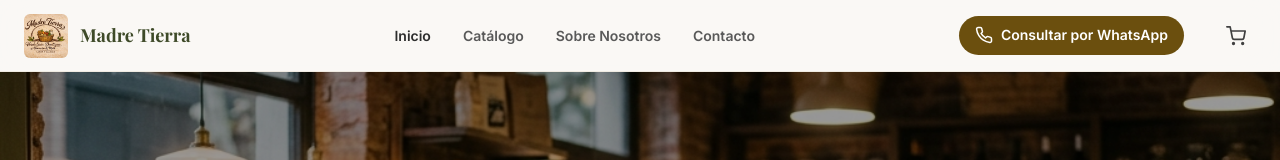
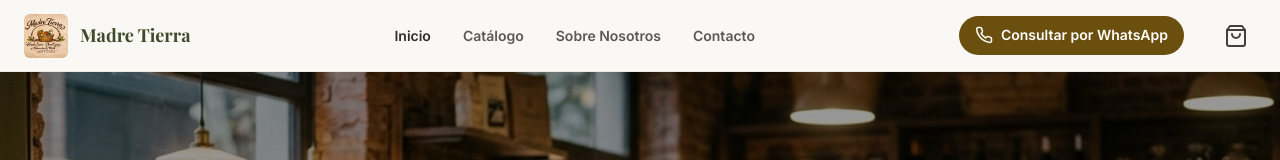
Before and after one commit to PauloAcca/catalogo-madre-tierra, a Next.js app in the folder frontend/: page / in a window 1280 px wide. Shown: the top 160 px of the page. Built offline with nearby package versions, Linux system fonts and the light colour scheme; no server answers; a web font is replaced by a local one.

Commit message:
feat: add price visibility toggle via environment variable, update cart icon, and refine map embed URL

```diff
--- a/frontend/src/components/home/ContactSection.tsx
+++ b/frontend/src/components/home/ContactSection.tsx
@@ -72,7 +72,7 @@ export default function ContactSection() {
           <div className="contact-right-col">
             <div className="contact-map-card">
               <iframe
-                src="https://www.google.com/maps/embed?pb=!1m18!1m12!1m3!1m3!1d3287.164823902307!2d-58.520448184772185!3d-34.4987010804868!2m3!1f0!2f0!3f0!3m2!1i1024!2i768!4f13.1!3m3!1m2!1s0x95bcb193496c0993%3A0xc47e30d17e9bb4fa!2sJuan%20Jos%C3%A9%20D%C3%ADaz%20935%2C%20San%20Isidro%2C%20Provincia%20de%20Buenos%20Aires!5e0!3m2!1ses-419!2sar!4v1700000000000!5m2!1ses-419!2sar"
+                src="https://maps.google.com/maps?q=Juan+Jose+Diaz+935,+San+Isidro&t=&z=15&ie=UTF8&iwloc=&output=embed"
                 width="100%"
                 height="100%"
                 style={{ border: 0, position: 'absolute', inset: 0 }}
--- a/frontend/src/components/layout/CartSidebar.tsx
+++ b/frontend/src/components/layout/CartSidebar.tsx
@@ -5,6 +5,7 @@ import { useEffect } from 'react';
 
 export default function CartSidebar() {
   const { items, isCartOpen, setIsCartOpen, updateQuantity, removeFromCart, cartTotal } = useCart();
+  const showPrices = process.env.NEXT_PUBLIC_SHOW_PRICES !== 'false';
 
   // Bloquear el scroll del body cuando el carrito está abierto
   useEffect(() => {
@@ -31,7 +32,9 @@ export default function CartSidebar() {
     items.forEach(item => {
       text += `- ${item.quantity}x ${item.product.nombre}\n`;
     });
+    if (showPrices) {
       text += `\n*Total estimado: ${formattedTotal}*`;
+    }
     return text;
   };
 
@@ -77,9 +80,11 @@ export default function CartSidebar() {
                 </div>
                 <div className="cart-item-info">
                   <h4>{item.product.nombre}</h4>
+                  {showPrices && (
                     <p className="cart-item-price">
                       {item.product.precio ? `$${item.product.precio}` : 'Consultar'}
                     </p>
+                  )}
                   <div className="cart-item-controls">
                     <button onClick={() => updateQuantity(item.product.id, item.quantity - 1)}>-</button>
                     <span>{item.quantity}</span>
@@ -99,10 +104,12 @@ export default function CartSidebar() {
 
         {items.length > 0 && (
           <div className="cart-footer">
+            {showPrices && (
               <div className="cart-total">
                 <span>Total Estimado:</span>
                 <span>{formattedTotal}</span>
               </div>
+            )}
             <div className="cart-actions">
               <button className="cart-btn-secondary" onClick={handleCopy}>
                 Copiar Lista
--- a/frontend/src/components/layout/Navbar.tsx
+++ b/frontend/src/components/layout/Navbar.tsx
@@ -65,10 +65,10 @@ export default function Navbar() {
           </a>
 
           <button className="navbar-btn-cart" aria-label="Carrito" onClick={() => setIsCartOpen(true)}>
-            <svg width="20" height="20" viewBox="0 0 24 24" fill="none" stroke="currentColor" strokeWidth="2" strokeLinecap="round" strokeLinejoin="round">
-              <circle cx="9" cy="21" r="1"></circle>
-              <circle cx="20" cy="21" r="1"></circle>
-              <path d="M1 1h4l2.68 13.39a2 2 0 0 0 2 1.61h9.72a2 2 0 0 0 2-1.61L23 6H6"></path>
+            <svg width="24" height="24" viewBox="0 0 24 24" fill="none" stroke="currentColor" strokeWidth="2" strokeLinecap="round" strokeLinejoin="round">
+              <path d="M6 2 3 6v14a2 2 0 0 0 2 2h14a2 2 0 0 0 2-2V6l-3-4Z" />
+              <path d="M3 6h18" />
+              <path d="M16 10a4 4 0 0 1-8 0" />
             </svg>
             {cartCount > 0 && <span className="cart-badge">{cartCount}</span>}
           </button>
--- a/frontend/src/components/products/ProductCard.tsx
+++ b/frontend/src/components/products/ProductCard.tsx
@@ -9,11 +9,12 @@ interface ProductCardProps {
 
 export default function ProductCard({ product }: ProductCardProps) {
   const { items, addToCart, updateQuantity } = useCart();
+  const showPrices = process.env.NEXT_PUBLIC_SHOW_PRICES !== 'false';
 
   const cartItem = items.find(item => item.product.id === product.id);
   const quantityInCart = cartItem ? cartItem.quantity : 0;
 
-  const formattedPrice = product.precio
+  const formattedPrice = (product.precio && showPrices)
     ? new Intl.NumberFormat('es-AR', {
         style: 'currency',
         currency: 'ARS',
@@ -44,13 +45,15 @@ export default function ProductCard({ product }: ProductCardProps) {
       </div>
       <div className="product-card-body">
         <h3 className="product-card-name">{product.nombre}</h3>
-        {formattedPrice ? (
+        {showPrices && (
+          formattedPrice ? (
             <div className="product-card-price">
               {formattedPrice}
               <span className="product-card-price-label">por kg</span>
             </div>
           ) : (
             <div className="product-card-no-price">Consultar precio en local</div>
+          )
         )}
       </div>
       <div className="product-card-footer">
```
Lines whose indentation alone changed are shown as unchanged.
